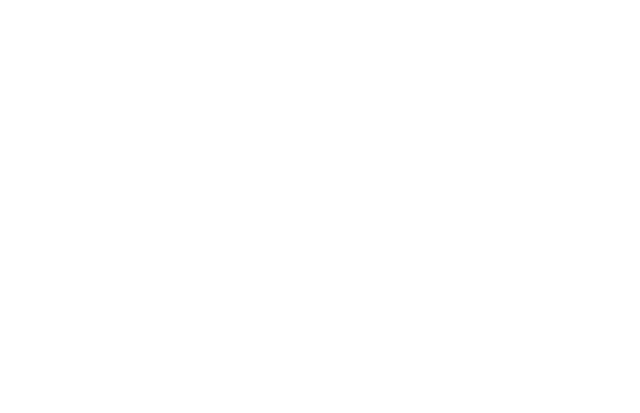
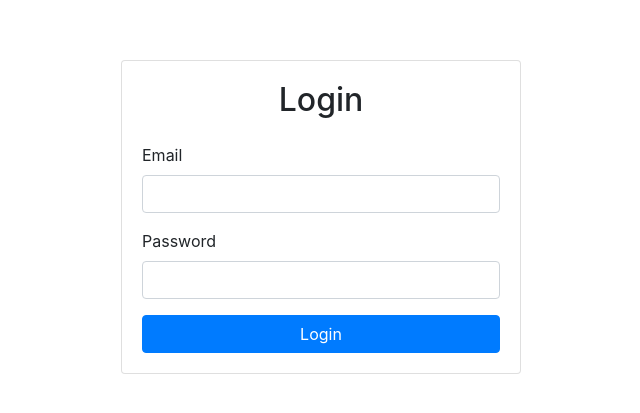
Before and after one commit to raylinks/react-state-management, a React (Create React App) app: page /login in a window 1280 px wide. Shown: the part 183-596 px from the top of the page, without its empty margins (319-959 px from the left). Built offline with nearby package versions, Linux system fonts and the light colour scheme.

Commit message:
login router implemented

```diff
--- a/src/App.js
+++ b/src/App.js
@@ -3,6 +3,9 @@
 import AddMovie from './AddMovie';
 import Nav from './Nav';
 import Register from './Auth/Register';
+import Login from './Auth/Login';
+import Dashboard from './Auth/Dashboard';
+
 import {MovieProvider} from './MovieContext';
 import {Container} from 'react-bootstrap'
 import { AuthProvider } from './Context/AuthContext';
@@ -19,7 +22,9 @@
         <Router>
       <AuthProvider>
         <Switch>
+          <Route exact path="/" component={Dashboard} />
           <Route path="/register" component={Register} />
+          <Route path="/login" component={Login} />
         </Switch>
 
       </AuthProvider>
--- /dev/null
+++ b/src/Auth/Dashboard.js
@@ -0,0 +1,7 @@
+import React from 'react'
+
+const Dashboard = () => {
+    return "dashboard is here";
+}
+
+export default Dashboard
--- a/src/Auth/Login.js
+++ b/src/Auth/Login.js
@@ -1,13 +1,48 @@
-import React, {useContext} from 'react';
- import {MovieContext} from './MovieContext';
+import React, {useContext, useRef, useState} from 'react';
+ import {Form, Button, Card, Alert} from 'react-bootstrap';
 
 const Login = () => {
-    const [movies,setMovies] = useContext(MovieContext);
+    const emailRef = useRef();
+    const passwordRef = useRef();
+    const [error, setError] = useState('')
+    const [loading, setLoading] = useState(false)
+
+    function handleSubmit(e){
+        e.preventDefault()
+
+            try{
+                setError('');
+                setLoading(true);
+             //   signup(emailRef.current.value, passwordRef.current.value)
+            }catch{
+                setError('Failed to create an account')
+            }
+            setLoading(false)
+    }
 
     return (
-    <div>
-        <h3>Login form</h3>
-    </div>
+        <>
+    <Card>
+        <Card.Body>
+        <h2 className="text-center mb-4">Login </h2>
+        {error && <Alert variant="danger">{error}</Alert>}
+        <Form>
+        <Form.Group id="email">
+            <Form.Label>Email</Form.Label>
+            <Form.Control type="email" ref={emailRef} required />
+        </Form.Group>
+
+        <Form.Group id="password">
+            <Form.Label>Password</Form.Label>
+            <Form.Control type="password" ref={passwordRef} required />
+        </Form.Group>
+
+        <Button disabled={loading} className="w-100" type="submit">Login</Button>
+
+        </Form>
+        </Card.Body>
+    </Card>
+    </>
     );
 }
 
```
